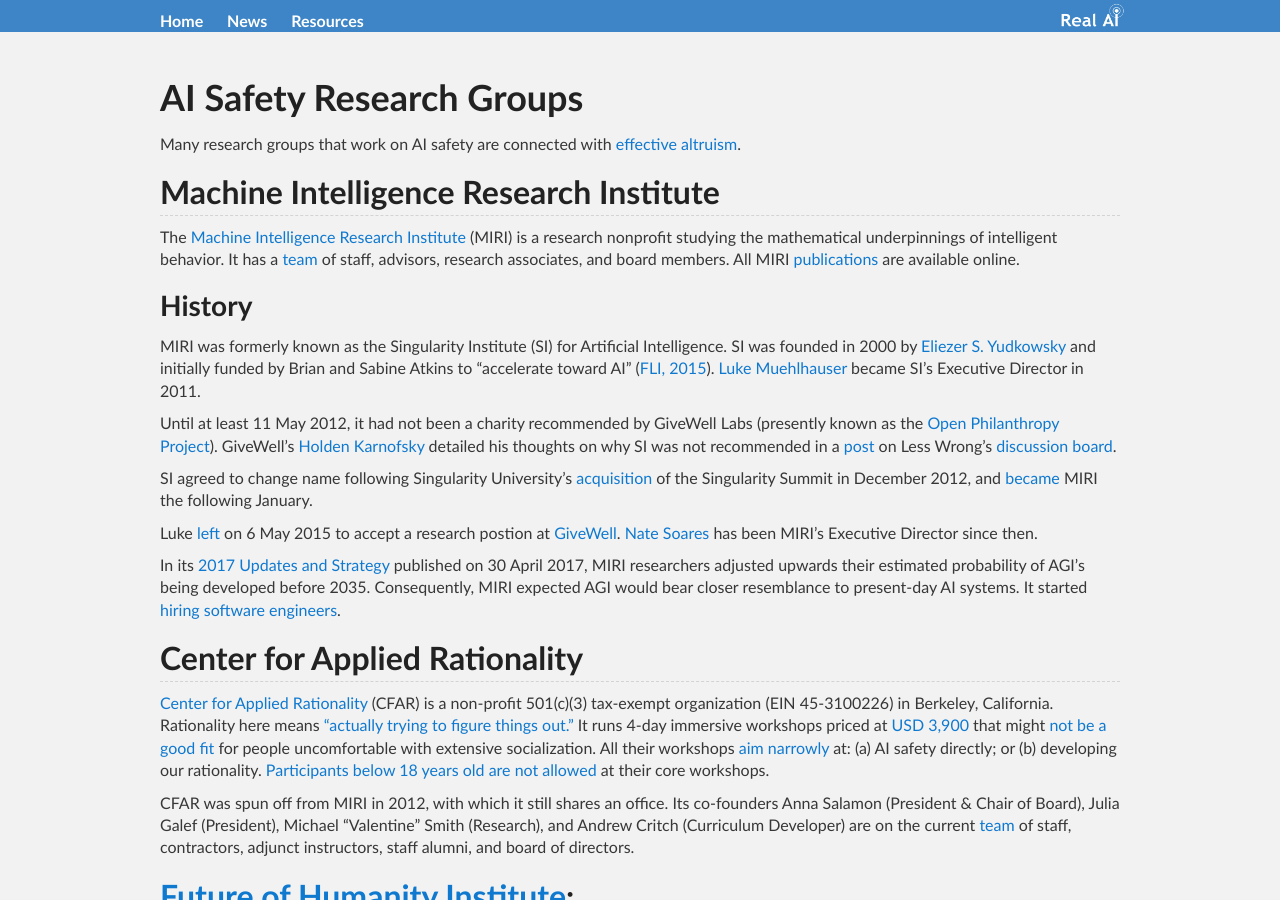
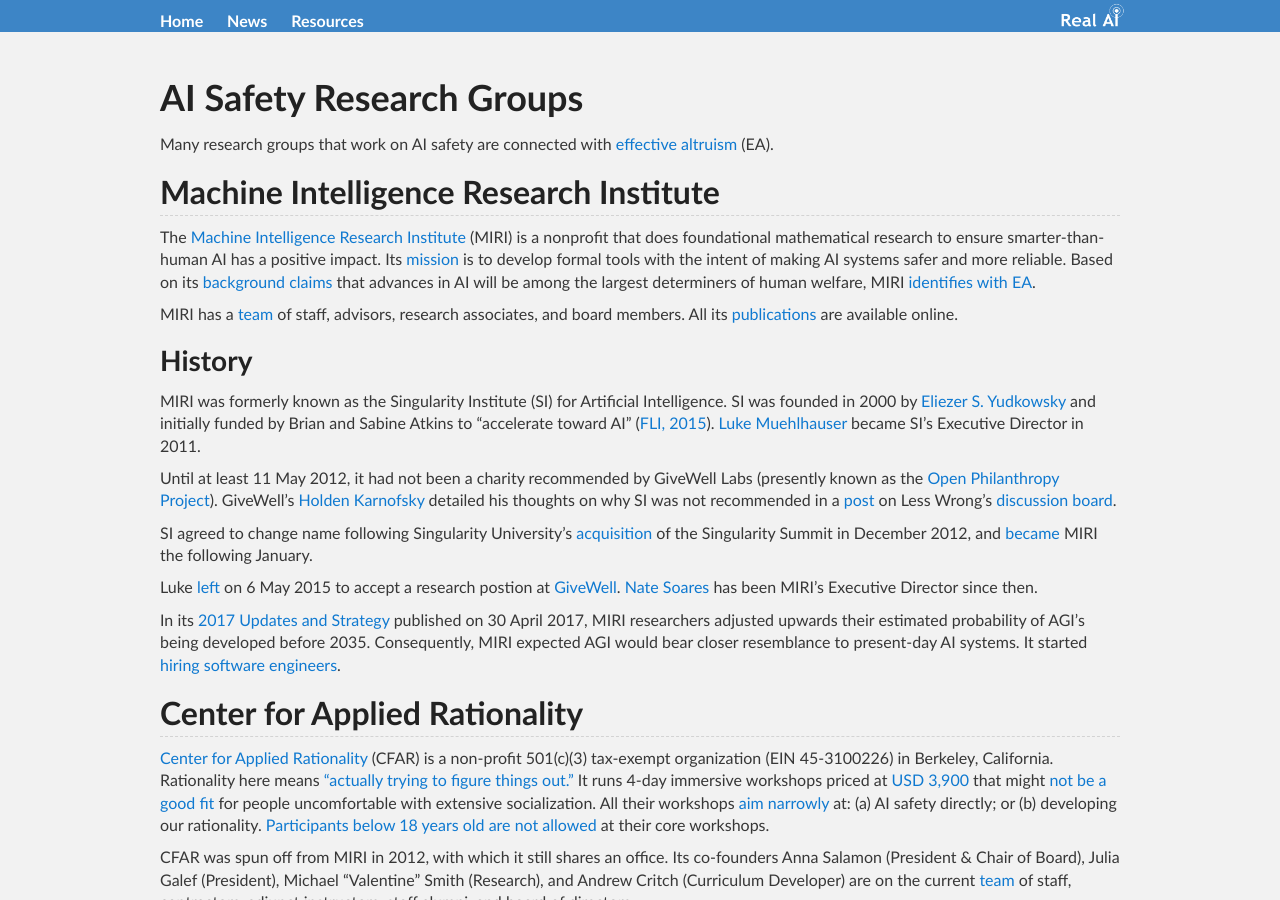
Before and after one commit to Tonywuhk/realai.org, a Jekyll site: the page built from safety/research-groups.md, in a window 1280 px wide and 900 px high. Built offline with Jekyll 4.4.1, drawn with Linux system fonts in a browser that asks for light colours; our own code applies the rules of GitHub Pages for plain Markdown files; comment, search, counter and statistics services are not loaded; the repository's description, which GitHub fills in, is left out.

Commit message:
Update research-groups.md

```diff
--- a/safety/research-groups.md
+++ b/safety/research-groups.md
@@ -3,11 +3,13 @@
 ---
 # AI Safety Research Groups
 
-Many research groups that work on AI safety are connected with [effective altruism](http://realai.org/safety/effective-altruism/).
+Many research groups that work on AI safety are connected with [effective altruism](http://realai.org/safety/effective-altruism/) (EA).
 
 ## Machine Intelligence Research Institute
 
-The [Machine Intelligence Research Institute](https://intelligence.org/) (MIRI) is a research nonprofit studying the mathematical underpinnings of intelligent behavior. It has a [team](https://intelligence.org/team/) of staff, advisors, research associates, and board members. All MIRI [publications](https://intelligence.org/all-publications/) are available online.
+The [Machine Intelligence Research Institute](https://intelligence.org/) (MIRI) is a nonprofit that does foundational mathematical research to ensure smarter-than-human AI has a positive impact. Its [mission](https://intelligence.org/about/) is to develop formal tools with the intent of making AI systems safer and more reliable. Based on its [background claims](https://intelligence.org/2015/07/24/four-background-claims/) that  advances in AI will be among the largest determiners of human welfare, MIRI [identifies with EA](https://intelligence.org/2015/08/28/ai-and-effective-altruism/).
+
+MIRI has a [team](https://intelligence.org/team/) of staff, advisors, research associates, and board members. All its [publications](https://intelligence.org/all-publications/) are available online.
 
 ### History
 
```
